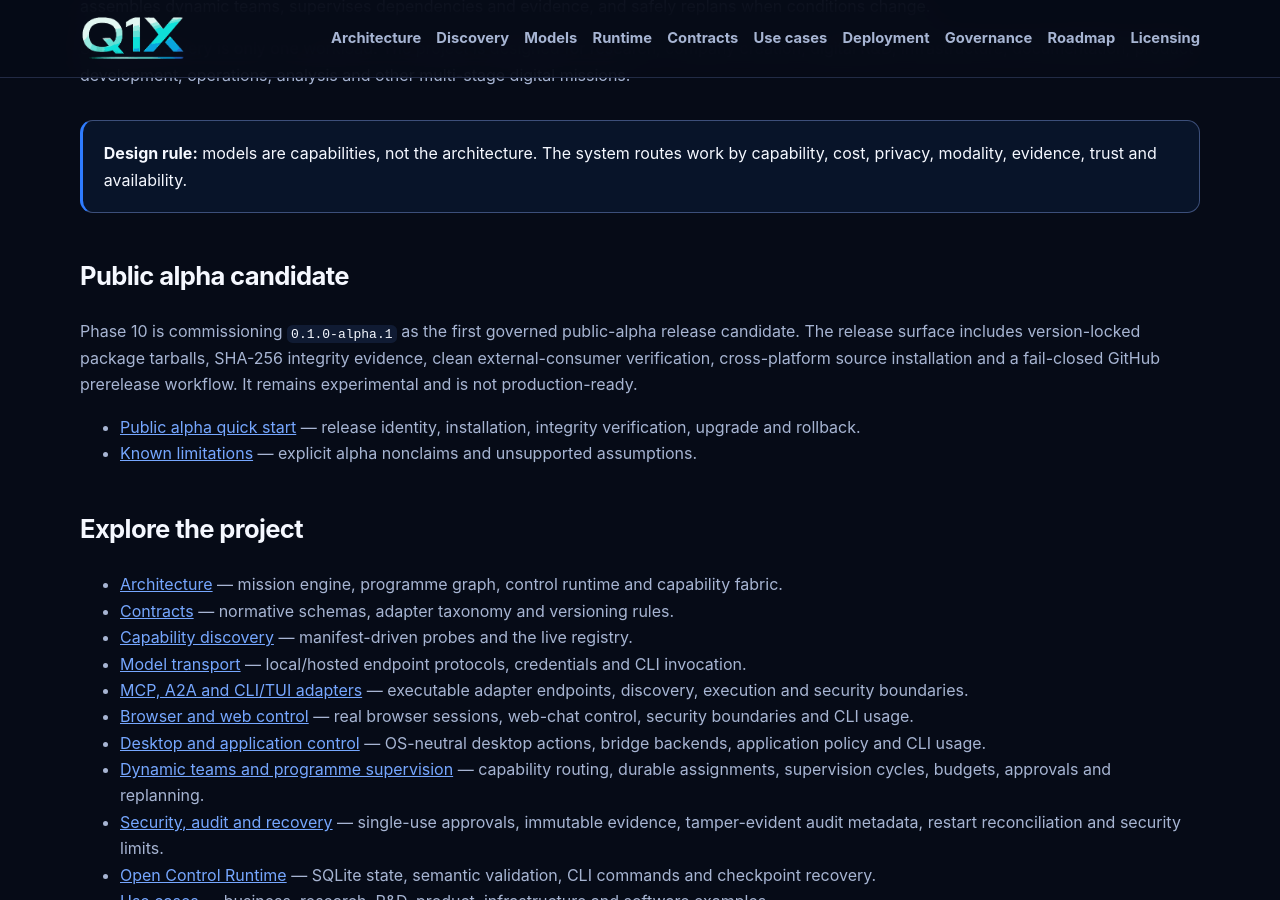
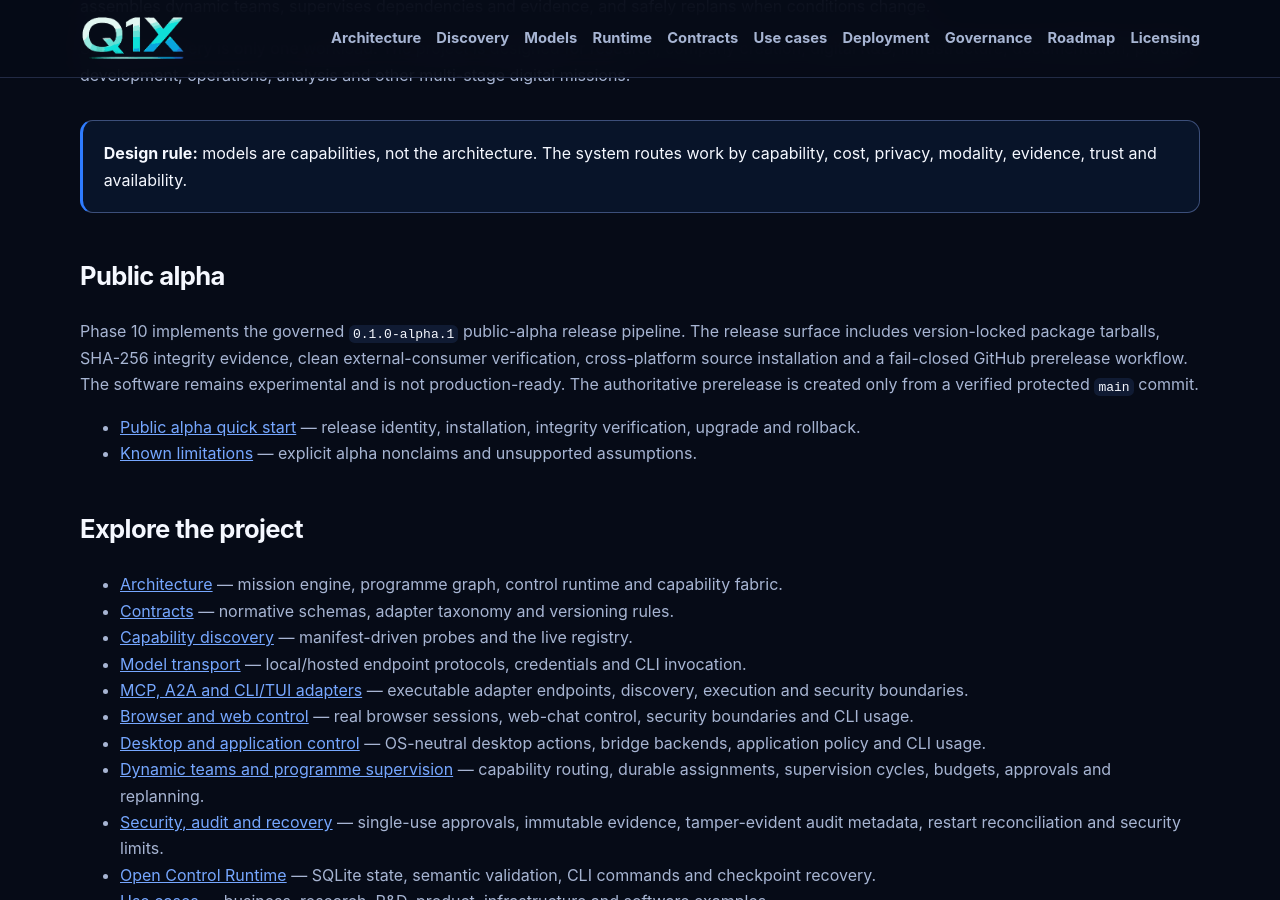
Before and after one commit to Quoralinex/q1x-community-orchestrator, a Jekyll site: the page built from docs/index.md, in a window 1280 px wide and 900 px high, scrolled down 875 px. Built offline with Jekyll 4.4.1, drawn with Linux system fonts in a browser that asks for light colours.

Commit message:
docs: close public alpha Pages status

```diff
--- a/docs/index.md
+++ b/docs/index.md
@@ -25,9 +25,9 @@ Software delivery is only one workload. The project is designed for research, co
 
 <div class="callout"><strong>Design rule:</strong> models are capabilities, not the architecture. The system routes work by capability, cost, privacy, modality, evidence, trust and availability.</div>
 
-## Public alpha candidate
+## Public alpha
 
-Phase 10 is commissioning `0.1.0-alpha.1` as the first governed public-alpha release candidate. The release surface includes version-locked package tarballs, SHA-256 integrity evidence, clean external-consumer verification, cross-platform source installation and a fail-closed GitHub prerelease workflow. It remains experimental and is not production-ready.
+Phase 10 implements the governed `0.1.0-alpha.1` public-alpha release pipeline. The release surface includes version-locked package tarballs, SHA-256 integrity evidence, clean external-consumer verification, cross-platform source installation and a fail-closed GitHub prerelease workflow. The software remains experimental and is not production-ready. The authoritative prerelease is created only from a verified protected `main` commit.
 
 - [Public alpha quick start](public-alpha.md) — release identity, installation, integrity verification, upgrade and rollback.
 - [Known limitations](known-limitations.md) — explicit alpha nonclaims and unsupported assumptions.
```
